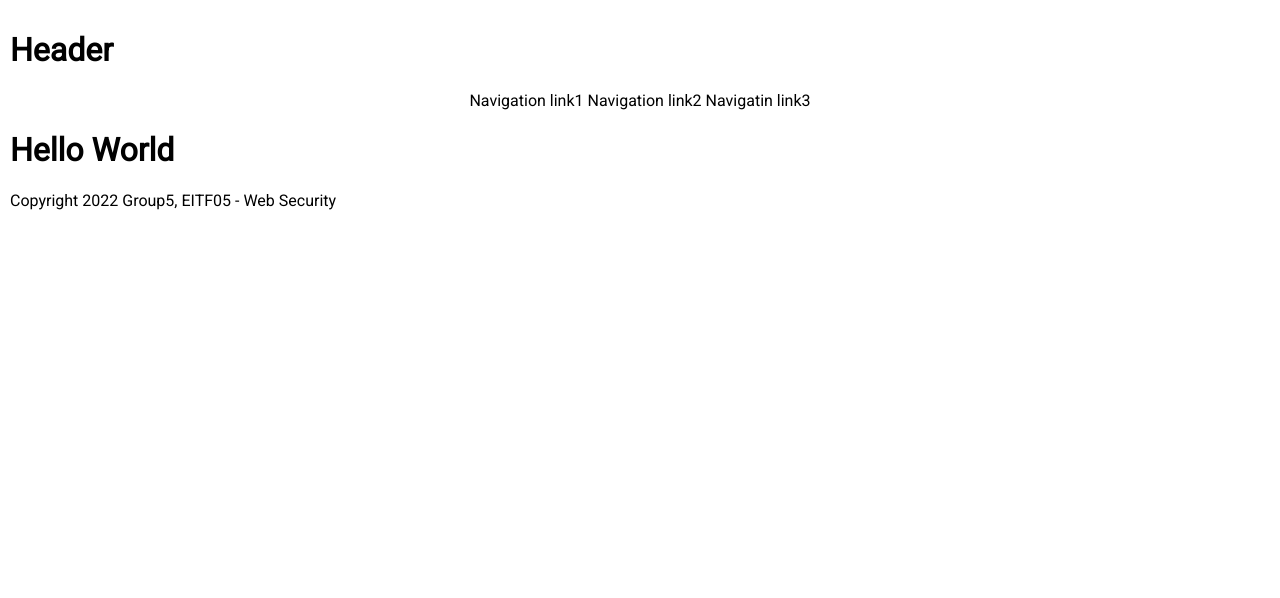
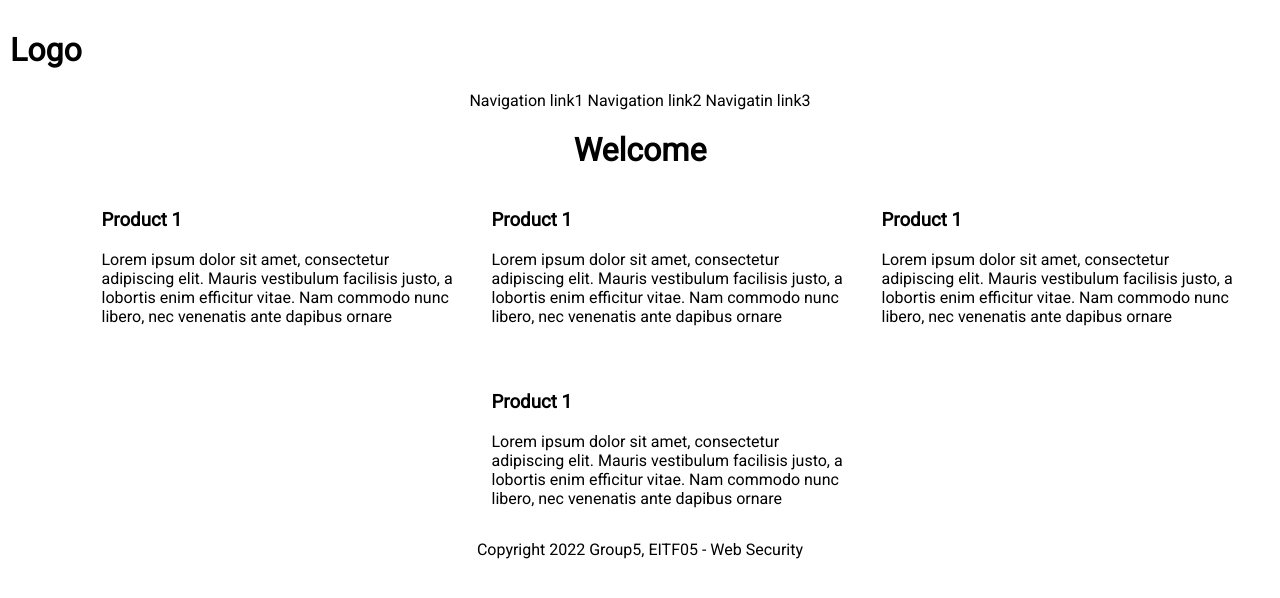
Before and after one commit to LarsBreum/web-security, a PHP site: page / in a window 1280 px wide. Shown: the top 598 px of the page. Run offline with PHP 8.4, Linux system fonts and the light colour scheme.

Commit message:
added a home.php and css flexbox for products

```diff
--- a/css/main.css
+++ b/css/main.css
@@ -21,9 +21,33 @@ nav {
   text-align: center;
 }
 footer {
-  horizontal-align: bottom;
+}
+footer p {
+  text-align: center;
+}
+
+.content {
+  padding-left: 5%;
+  padding: right: 5%;
+}
+
+.page-header {
+  text-align: center;
 }
 
 .main-container {
   padding: 10px;
 }
+
+.flex {
+  display: flex;
+  justify-content: center;
+  align-items: flex-start;
+  flex-direction: row;
+  gap: 30px;
+  flex-wrap: wrap;
+}
+.flex-item {
+  align: center;
+  max-width: 360px;
+}
--- a/footer.php
+++ b/footer.php
@@ -1,6 +1,5 @@
 <footer>
     <?php
-        $date = date("Y");
-        echo "<p>Copyright " . $date . " Group5, EITF05 - Web Security"
+        echo "<p>Copyright " . date("Y") . " Group5, EITF05 - Web Security</p>";
     ?>
 </footer>
--- a/header.php
+++ b/header.php
@@ -1,5 +1,5 @@
 <header>
-    <h1>Header</header>
+    <h1>Logo</header>
     <nav class="center">
         <a>Navigation link1</a>
         <a>Navigation link2</a>
--- a/index.php
+++ b/index.php
@@ -19,11 +19,10 @@
             <?php
                 include 'header.php'
             ?>
-            <?php $message = "Hello World";
-                echo "<h1>" . $message . "</h1>";
+
+            <?php
+                include './pages/home.php'
             ?>
-
-
 
         <?php
             include "footer.php";
--- /dev/null
+++ b/pages/home.php
@@ -0,0 +1,29 @@
+<h1 class="page-header">Welcome</h1>
+<section class="content">
+    <div class="flex">
+        <div class="flex-item">
+            <h3>Product 1</h3>
+            <div class="prod-desc">
+                <p>Lorem ipsum dolor sit amet, consectetur adipiscing elit. Mauris vestibulum facilisis justo, a lobortis enim efficitur vitae. Nam commodo nunc libero, nec venenatis ante dapibus ornare</p>
+            </div>
+        </div>
+        <div class="flex-item">
+            <h3>Product 1</h3>
+            <div class="prod-desc">
+                <p>Lorem ipsum dolor sit amet, consectetur adipiscing elit. Mauris vestibulum facilisis justo, a lobortis enim efficitur vitae. Nam commodo nunc libero, nec venenatis ante dapibus ornare</p>
+            </div>
+        </div>
+        <div class="flex-item">
+            <h3>Product 1</h3>
+            <div class="prod-desc">
+                <p>Lorem ipsum dolor sit amet, consectetur adipiscing elit. Mauris vestibulum facilisis justo, a lobortis enim efficitur vitae. Nam commodo nunc libero, nec venenatis ante dapibus ornare</p>
+            </div>
+        </div>
+        <div class="flex-item">
+            <h3>Product 1</h3>
+            <div class="prod-desc">
+                <p>Lorem ipsum dolor sit amet, consectetur adipiscing elit. Mauris vestibulum facilisis justo, a lobortis enim efficitur vitae. Nam commodo nunc libero, nec venenatis ante dapibus ornare</p>
+            </div>
+        </div>
+    </div>
+</section>
```
